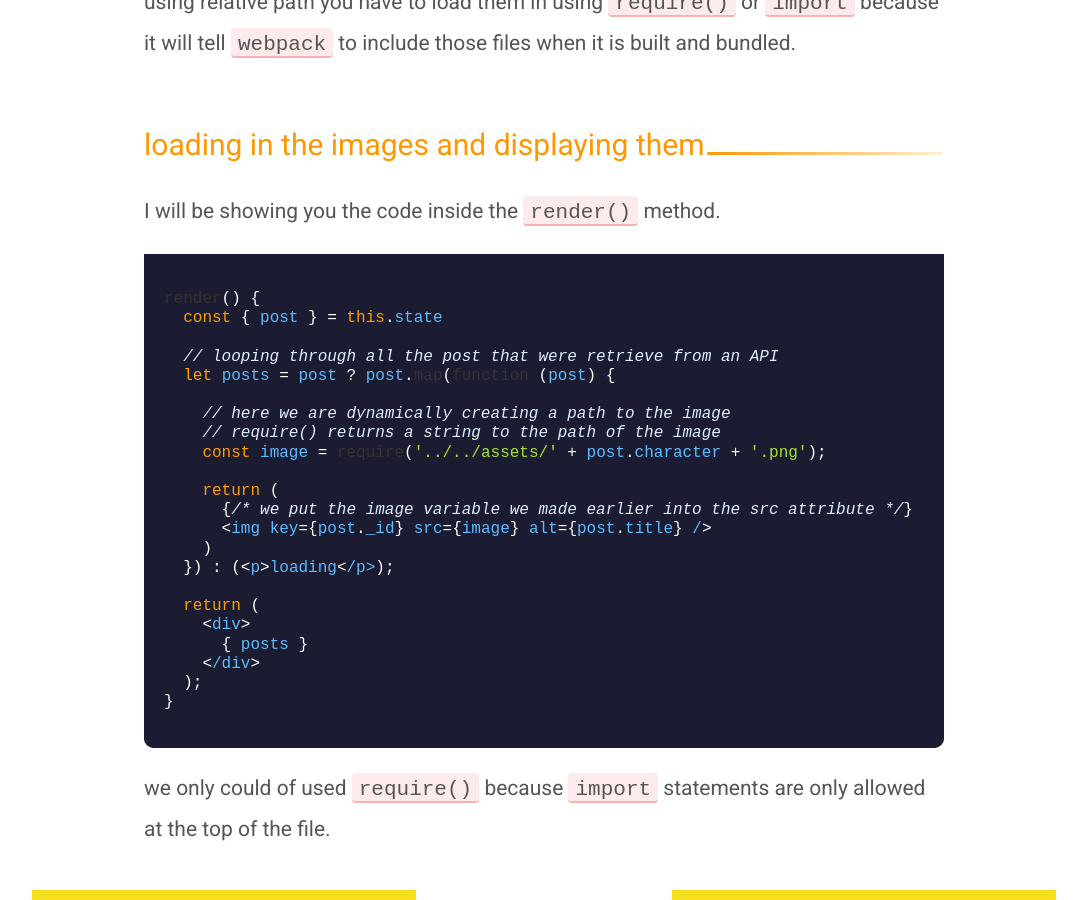
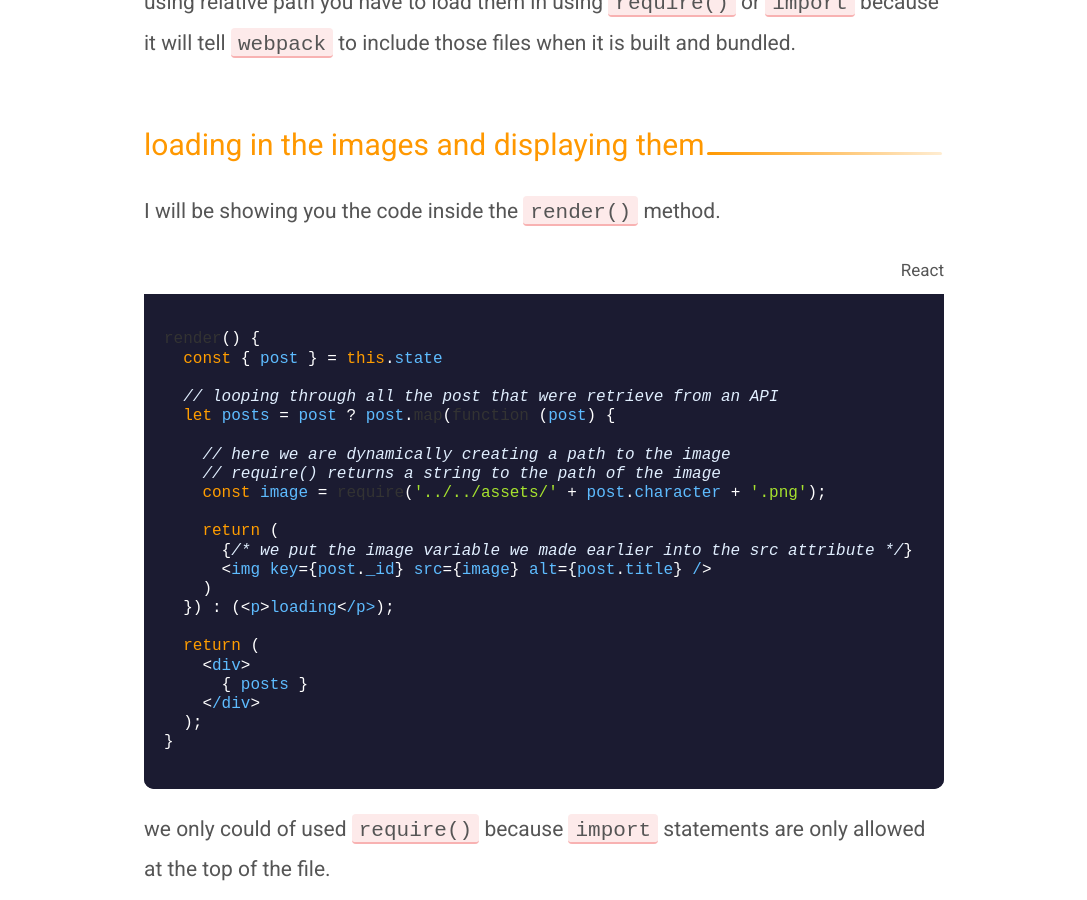
Before and after one commit to codinglead/codinglead.github.io, a Jekyll site: the page built from _posts/2020-03-05-dynamic-image-sources-create-react-app.md, in a window 1280 px wide and 900 px high, scrolled down 427 px. Shown: the whole window, without its empty margins (96-1183 px from the left). Built offline with Jekyll 4.4.1, drawn with Linux system fonts in a browser that asks for light colours; comment, search, counter and statistics services are not loaded.

Commit message:
add technology name to code block

````diff
--- a/_posts/2020-03-05-dynamic-image-sources-create-react-app.md
+++ b/_posts/2020-03-05-dynamic-image-sources-create-react-app.md
@@ -16,6 +16,8 @@ Recently I had to load many images with part of the URL coming from an API and d
 ## loading in the images and displaying them
 
 I will be showing you the code inside the <code class="highlight__code">render()</code> method.
+
+<p class="highlight__file-desc">React</p>
 
 ```javascript
 render() {
````
